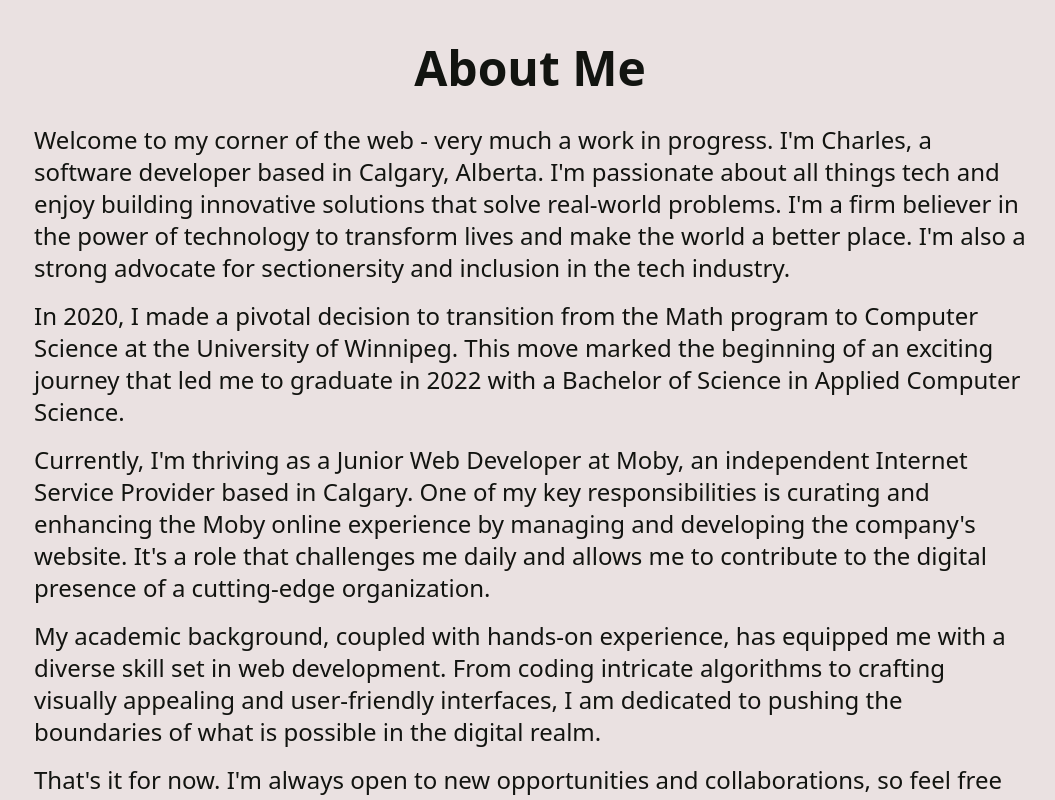
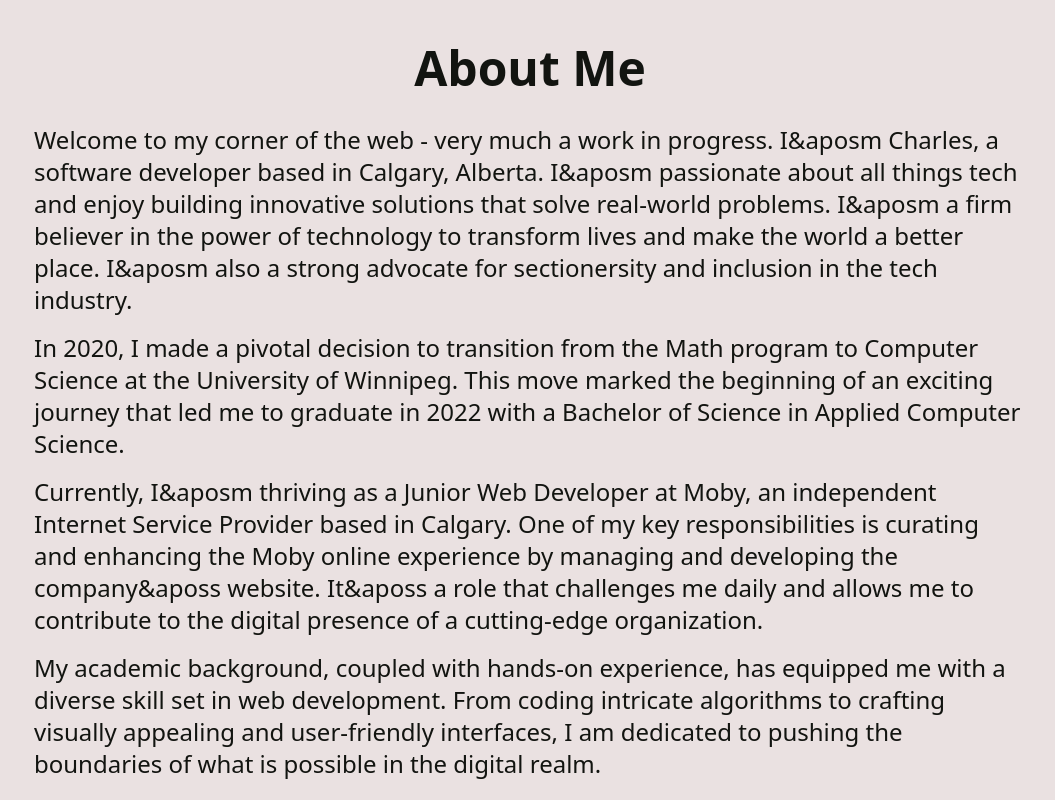
Before and after one commit to cjrussell23/portfolio-01, a Next.js app: page / in a window 1280 px wide. Shown: the part 820-1620 px from the top of the page, without its empty margins (110-1165 px from the left). Built offline with nearby package versions, Linux system fonts and the light colour scheme.

Commit message:
Replace ' with &apos

```diff
--- a/app/page.js
+++ b/app/page.js
@@ -15,13 +15,13 @@ export default function Home() {
         >
           <h2 className="text-5xl font-bold text-center mb-8">About Me</h2>
           <p className="mb-4">
-            Welcome to my corner of the web - very much a work in progress. I'm
-            Charles, a software developer based in Calgary, Alberta. I'm
-            passionate about all things tech and enjoy building innovative
-            solutions that solve real-world problems. I'm a firm believer in the
-            power of technology to transform lives and make the world a better
-            place. I'm also a strong advocate for sectionersity and inclusion in
-            the tech industry.
+            Welcome to my corner of the web - very much a work in progress.
+            I&aposm Charles, a software developer based in Calgary, Alberta.
+            I&aposm passionate about all things tech and enjoy building
+            innovative solutions that solve real-world problems. I&aposm a firm
+            believer in the power of technology to transform lives and make the
+            world a better place. I&aposm also a strong advocate for
+            sectionersity and inclusion in the tech industry.
           </p>
           <p className="mb-4">
             In 2020, I made a pivotal decision to transition from the Math
@@ -30,12 +30,12 @@ export default function Home() {
             in 2022 with a Bachelor of Science in Applied Computer Science.
           </p>
           <p className="mb-4">
-            Currently, I'm thriving as a Junior Web Developer at Moby, an
+            Currently, I&aposm thriving as a Junior Web Developer at Moby, an
             independent Internet Service Provider based in Calgary. One of my
             key responsibilities is curating and enhancing the Moby online
-            experience by managing and developing the company's website. It's a
-            role that challenges me daily and allows me to contribute to the
-            digital presence of a cutting-edge organization.
+            experience by managing and developing the company&aposs website.
+            It&aposs a role that challenges me daily and allows me to contribute
+            to the digital presence of a cutting-edge organization.
           </p>
           <p className="mb-4">
             My academic background, coupled with hands-on experience, has
@@ -45,7 +45,7 @@ export default function Home() {
             of what is possible in the digital realm.
           </p>
           <p className="mb-4">
-            That's it for now. I'm always open to new opportunities and
+            That&aposs it for now. I&aposm always open to new opportunities and
             collaborations, so feel free to reach out to me via email or
             LinkedIn.
           </p>
@@ -53,7 +53,7 @@ export default function Home() {
                 Join me on this exciting journey as I continue to explore the ever-evolving landscape of computer science and web development. Feel free to explore my portfolio to get a glimpse of the projects that have fueled my passion and shaped my professional identity.
             </p>
             <p className="mb-4">
-                Let's build the future together—one line of code at a time.
+                Let&aposs build the future together—one line of code at a time.
             </p> */}
         </section>
         <section
```
